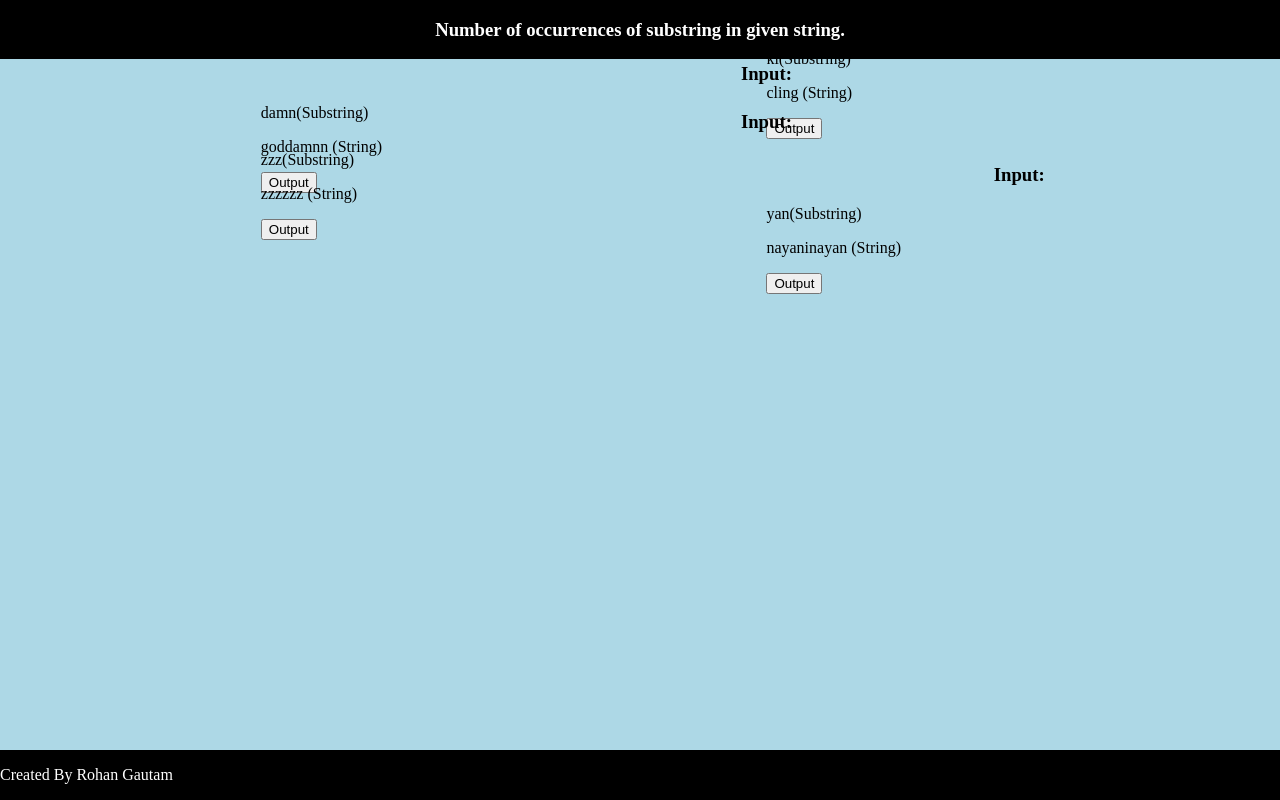
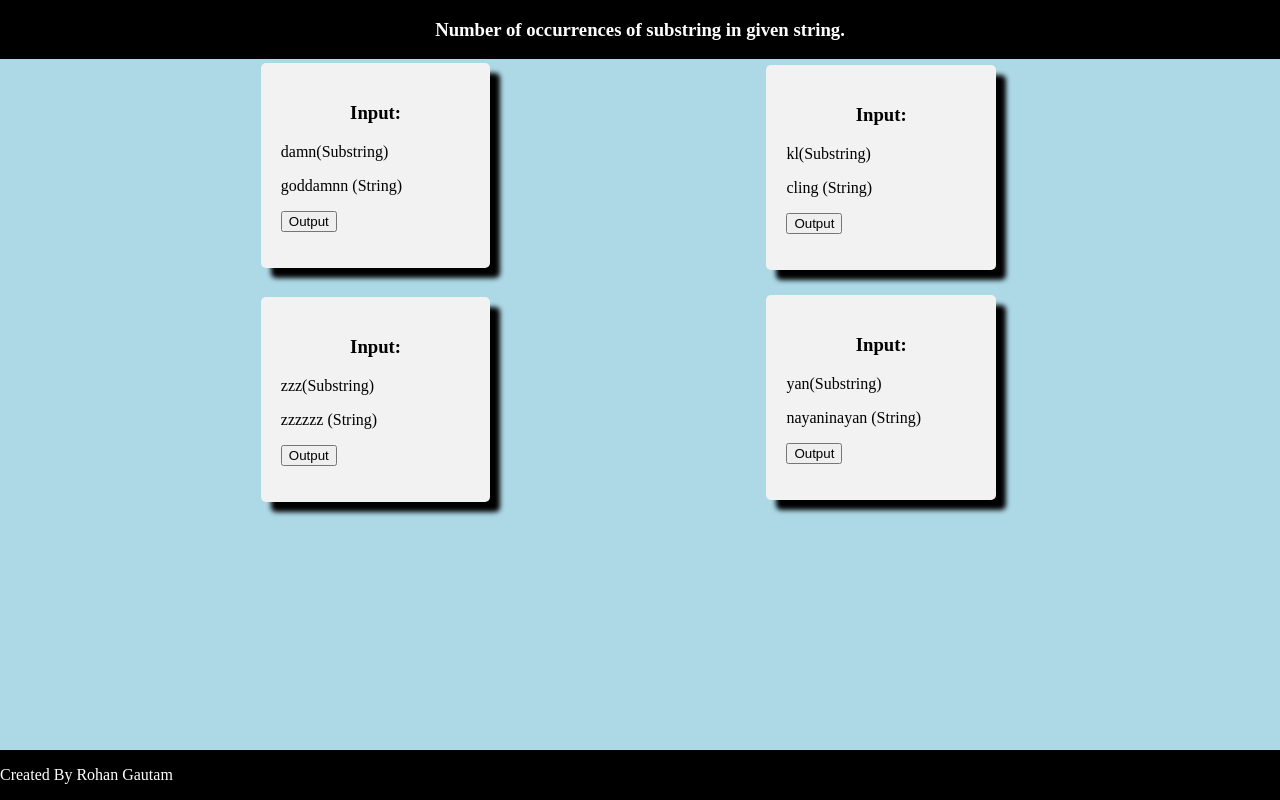
Before and after one commit to rohangautam09/Assignment1, a plain HTML site: page index.html in a window 1280 px wide. Drawn offline with Linux system fonts and the light colour scheme.

Commit message:
Update index.html

```diff
--- a/index.html
+++ b/index.html
@@ -5,30 +5,44 @@ body {
     background-color: lightblue;
 }
 #div1{
-
-
+    border-radius: 5px;
+    background-color: #f2f2f2;
+    padding: 20px;
+    width:15%;
+    height:40%;
     margin-left:20%;
     margin-top:5%;
-
+    box-shadow: 10px 10px 5px;
 }
 #div2{
-
-
+    border-radius: 5px;
+    background-color: #f2f2f2;
+    padding: 20px;
+    width:15%;
+    height:40%;
     margin-left:60%;
     margin-top:-16%;
-
+    box-shadow: 10px 10px 5px;
 }
 #div3{
-
+    border-radius: 5px;
+    background-color: #f2f2f2;
+    padding: 20px;
+    width:15%;
+    height:40%;
     margin-left:60%;
     margin-top:2%;
-
+    box-shadow: 10px 10px 5px;
 }
 #div4{
-
+    border-radius: 5px;
+    background-color: #f2f2f2;
+    padding: 20px;
+    width:15%;
+    height:40%;
     margin-left:20%;
     margin-top:-16%;
-
+    box-shadow: 10px 10px 5px;
 }
 h3 {
     text-align: center;
```
